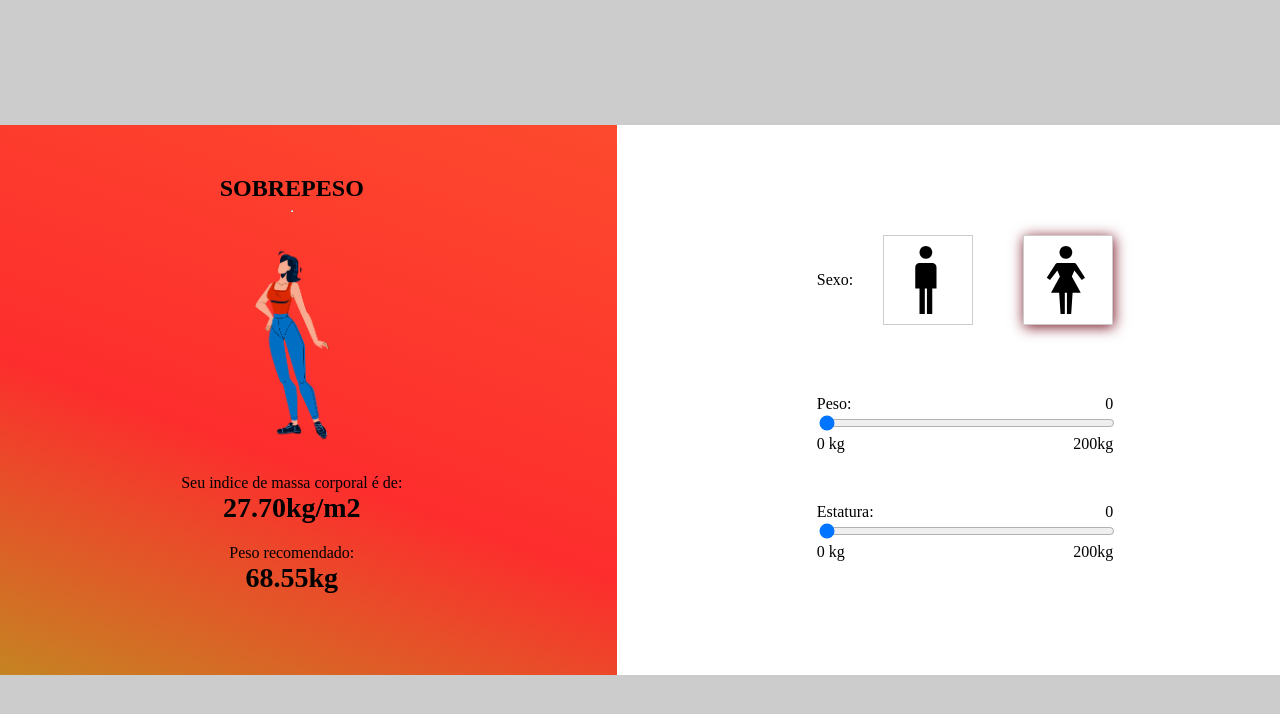
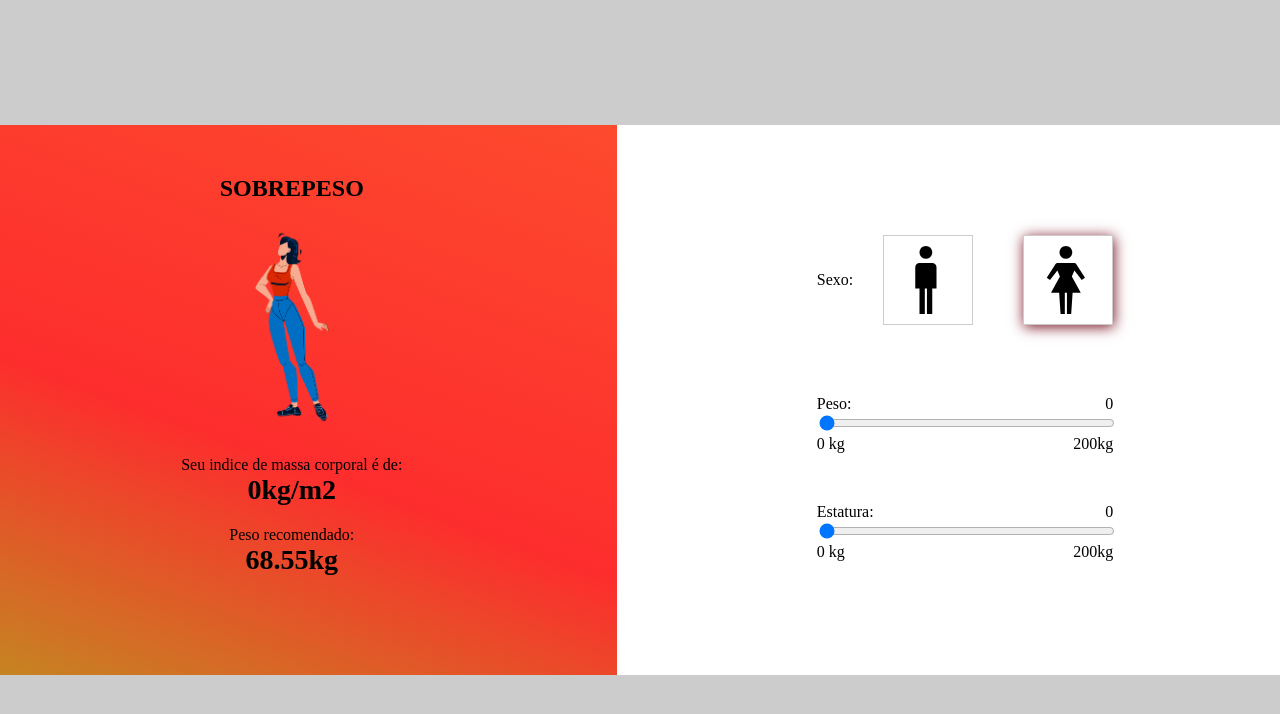
Before and after one commit to mateusmenesesDev/IMC, a React (Create React App) app: page / in a window 1280 px wide. Shown: the top 714 px of the page. Built offline with nearby package versions, Linux system fonts and the light colour scheme.

Commit message:
Criando função de Calculo IMC e passando via useState e useEffect

```diff
--- a/src/App.tsx
+++ b/src/App.tsx
@@ -7,6 +7,7 @@ function App() {
   const[woman, setWoman] = useState(true)
   const[man, setMan] = useState(false)
   const[gender, setGender] = useState('')
+  const[imc, setImc] = useState<number>(0)
   useEffect(()=>{
     if(woman){
       setGender('woman')
@@ -20,8 +21,8 @@ function App() {
   console.log('mulher:', woman)
   return (
     <div className={style.app}>
-      <Result gender={gender}/>
-      <Calculator man={man} woman={woman} setWoman={setWoman} setMan={setMan}/>
+      <Result gender={gender} imc={imc}/>
+      <Calculator man={man} woman={woman} setWoman={setWoman} setMan={setMan} setImc={setImc} gender={gender}/>
     </div>
   );
 }
--- a/src/components/Calculator/index.tsx
+++ b/src/components/Calculator/index.tsx
@@ -1,14 +1,17 @@
 import style from './Calculator.module.css'
 import {ImMan, ImWoman} from 'react-icons/im'
-import { useState } from 'react'
+import { useEffect, useState } from 'react'
+import { imc } from '../../utils/imc'
 
 interface Props{
     man: boolean,
     woman: boolean,
     setWoman: React.Dispatch<React.SetStateAction<boolean>>,
-    setMan: React.Dispatch<React.SetStateAction<boolean>>
+    setMan: React.Dispatch<React.SetStateAction<boolean>>,
+    setImc: React.Dispatch<React.SetStateAction<number>>,
+    gender: string
 }
-export const Calculator = ({man, woman, setWoman, setMan}:Props)=>{
+export const Calculator = ({man, woman, setWoman, setMan, setImc, gender}:Props)=>{
     const[weigth, setWeigth] = useState<number>(0)
     const[height, setHeight] = useState<number>(0)
     function imageClick(){
@@ -16,6 +19,9 @@ export const Calculator = ({man, woman, setWoman, setMan}:Props)=>{
         setWoman(!woman)
     }
     const genderSelect = '1px 2px 13px #712'
+    useEffect(()=>{
+        setImc(imc({height,weigth}))
+    }, [height, weigth, gender])
     return (
         <section className={style.calculator}>
             <div className={style.gender}>
--- a/src/components/Result/index.tsx
+++ b/src/components/Result/index.tsx
@@ -1,25 +1,24 @@
 import style from './Result.module.css'
 
 interface Props{
-    gender:string
+    gender:string,
+    imc:number
 }
-export const Result = ({gender}:Props)=>{
+export const Result = ({gender, imc}:Props)=>{
     const genderSelect = '1px 2px 13px #712'
     return (
         <section className={style.result}>
             <div>
                 <h1>SOBREPESO</h1>
             </div>
-            <hr></hr>
             <div className={style.gender}>
                 {gender === 'woman' ?
                     <img src="assets/img/Result/mulher.png" alt=""/> :
                     <img src="assets/img/Result/homem.png" alt=""/>}
-
             </div>
             <div>
                 <p>Seu indice de massa corporal é de:</p>
-                <h3>27.70kg/m2</h3>
+                <h3>{imc!==Infinity && imc.toString()!== 'NaN' ? imc : '0'}kg/m2</h3>
             </div>
             <div>
                 <p>Peso recomendado:</p>
--- /dev/null
+++ b/src/utils/imc.ts
@@ -0,0 +1,41 @@
+interface Props{
+    weigth: number,
+    height: number
+}
+
+export interface Iimc{
+    title: string,
+    min:number,
+    max:number,
+    imc?:number,
+}
+const imcTypes:Iimc[]=[
+    {title:'Magreza', min:0, max:18.4},
+    {title:'Normal', min:18.5, max:24.9},
+    {title:'Sobrepeso', min:25, max:29.9},
+    {title:'Obesidade', min:30, max:39.9},
+    {title:'Obesidade Grave', min:40, max:1000},
+]
+
+export const imc = ({weigth, height}:Props)=>{
+    const heigthSquare = Math.pow(height/100, 2)
+    const imc = Number((weigth/heigthSquare).toFixed(2))
+    return imc
+}
+
+export const imcType = (imc:number) =>{
+    for (let i in imcTypes){
+        if(imc>= imcTypes[i].min && imc<=imcTypes[i].max){
+            return imcTypes[i].title
+        }
+    }
+    return null
+}
+
+export const idealWeight = (heigth:number, gender:string) =>{
+    if (gender==='woman'){
+        return Number((((heigth)-100) * 0.85).toFixed(2))
+    } else {
+        return Number((((heigth)-100) * 0.90).toFixed(2))
+    }
+}
```
